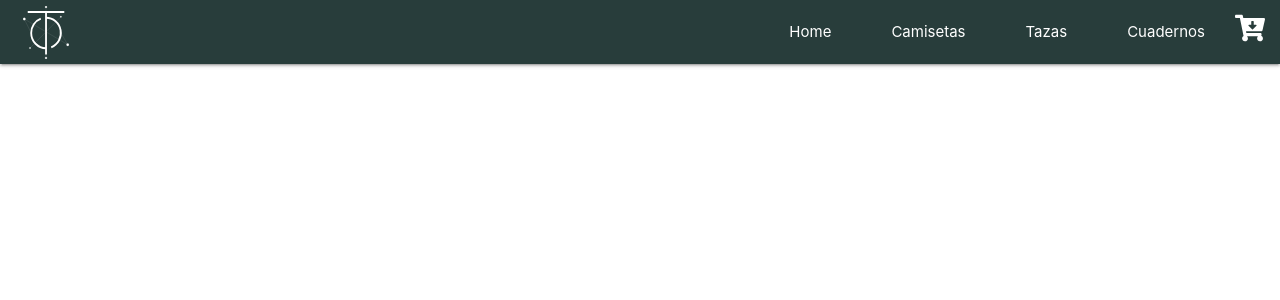
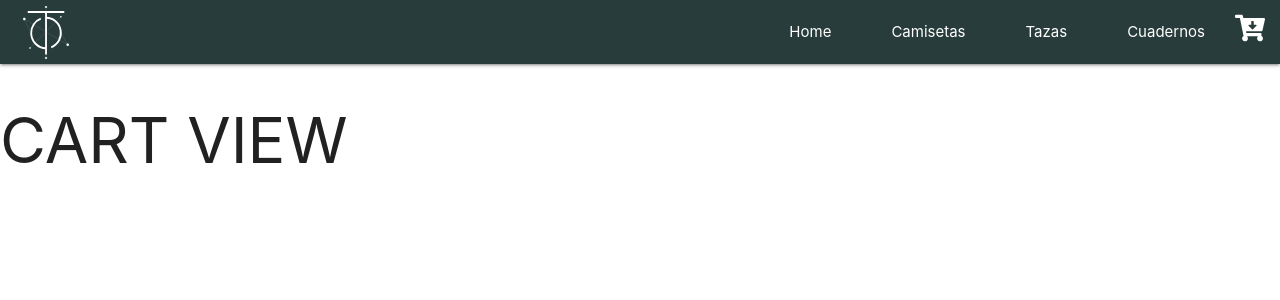
Before and after one commit to omarurregodev/todo_project_react, a React (Create React App) app: page /cart in a window 1280 px wide. Shown: the top 300 px of the page. Built offline with nearby package versions, Linux system fonts and the light colour scheme.

Commit message:
condicional para que el count desaparezca, y aparezca el btn finalizar compra

```diff
--- a/src/App.js
+++ b/src/App.js
@@ -2,6 +2,7 @@ import React from 'react';
 import Navbar from '../src/components/Navbar/NavBar';
 import ItemListContainer from '../src/Containers/ItemListContainer/ItemListContainer';
 import ItemDetailsContainer from '../src/Containers/ItemDetailsContainer/ItemDetailContainer';
+import Cart from '../src/components/Cart/Cart';
 import './App.css';
 import '../node_modules/materialize-css/dist/css/materialize.min.css';
 import '../node_modules/materialize-css/dist/js/materialize.min.js';
@@ -21,6 +22,7 @@ const App = () => {
         <Route path='/' element={<ItemListContainer greeting='Bienvenido' />} />
         <Route path='/category/:categoryName' element={<ItemListContainer greeting='Bienvenido'/>}/>
         <Route path='product/:itemId' element={<ItemDetailsContainer />}/>
+        <Route path='/cart' element={<Cart />} />
         <Route></Route>
       </Routes>
     </BrowserRouter>
--- a/src/Containers/ItemDetailsContainer/ItemDetail.jsx
+++ b/src/Containers/ItemDetailsContainer/ItemDetail.jsx
@@ -1,6 +1,6 @@
 import React from 'react';
+import ItemCount from '../../components/ItemCount/ItemCount';
 import { Link } from 'react-router-dom';
-import ItemCount from '../../components/ItemCount/ItemCount';
 
 
 
--- /dev/null
+++ b/src/components/Cart/Cart.jsx
@@ -0,0 +1,11 @@
+import React from "react";
+
+const Cart = () => {
+    return (
+        <div>
+            <h1>CART VIEW</h1>
+        </div>
+    )
+}
+
+export default Cart;
--- a/src/components/ItemCount/ItemCount.jsx
+++ b/src/components/ItemCount/ItemCount.jsx
@@ -8,6 +8,7 @@ import { Link } from 'react-router-dom';
 const ItemCount = ({stock, initial}) => {
 
     const [contador, setContador] = useState(initial);
+    const [cartState, setCartState] = useState(true);
 
     const addClickbtn = () => {
         if (contador < stock) {
@@ -41,6 +42,7 @@ const ItemCount = ({stock, initial}) => {
     }
 
     const AddToCart = () => {
+        console.log(cartState);
         if (contador > 0) {
             Swal.fire({
                 position: 'top-end',
@@ -49,6 +51,7 @@ const ItemCount = ({stock, initial}) => {
                 showConfirmButton: false,
                 timer: 1500
             })
+            setCartState(false);
         } else {
             Swal.fire({
                 position: 'top-end',
@@ -60,20 +63,30 @@ const ItemCount = ({stock, initial}) => {
         }
     }
 
+    const ResetAddBtn = () => {
+        setCartState(true);
+    }
+
     return (
         <>
-
             <div className='row' style={styles.row_add_container}>
                 <button className='btn-floating btn-small waves-effect waves-light deep-orange' onClick={removeClickbtn}><i className="material-icons">remove</i></button>
                 <span className='' style={styles.contador_number}>{contador}</span>
                 <button className='btn-floating btn-small waves-effect waves-light light-bue' onClick={addClickbtn}><i className="material-icons">add</i></button>
             </div>
+            {
+                cartState
+                ?
                 <div className='row' style={styles.row_add_container}>
-            <Link to="/cart">
-                <button className='waves-effect waves-light btn' onClick={AddToCart}>Finalizar compra</button>
+                    <button className='waves-effect waves-light btn' onClick={AddToCart}>Agregar al carrito</button>
+                </div>
+                :
+                <Link to={'/cart'}>
+                    <div className='row' style={styles.row_add_container}>
+                        <button className='waves-effect waves-light btn' onClick={ResetAddBtn}>Finalizar compra</button>
+                    </div>
                 </Link>
-        </div>
-
+            }
         </>
     )
 }
--- a/src/components/Navbar/NavBar.jsx
+++ b/src/components/Navbar/NavBar.jsx
@@ -30,7 +30,6 @@ const Navbar = ({initialCart}) => {
                 </div>
             </nav>
         </>
-
     )
 }
 
```
Lines whose indentation alone changed are shown as unchanged.
